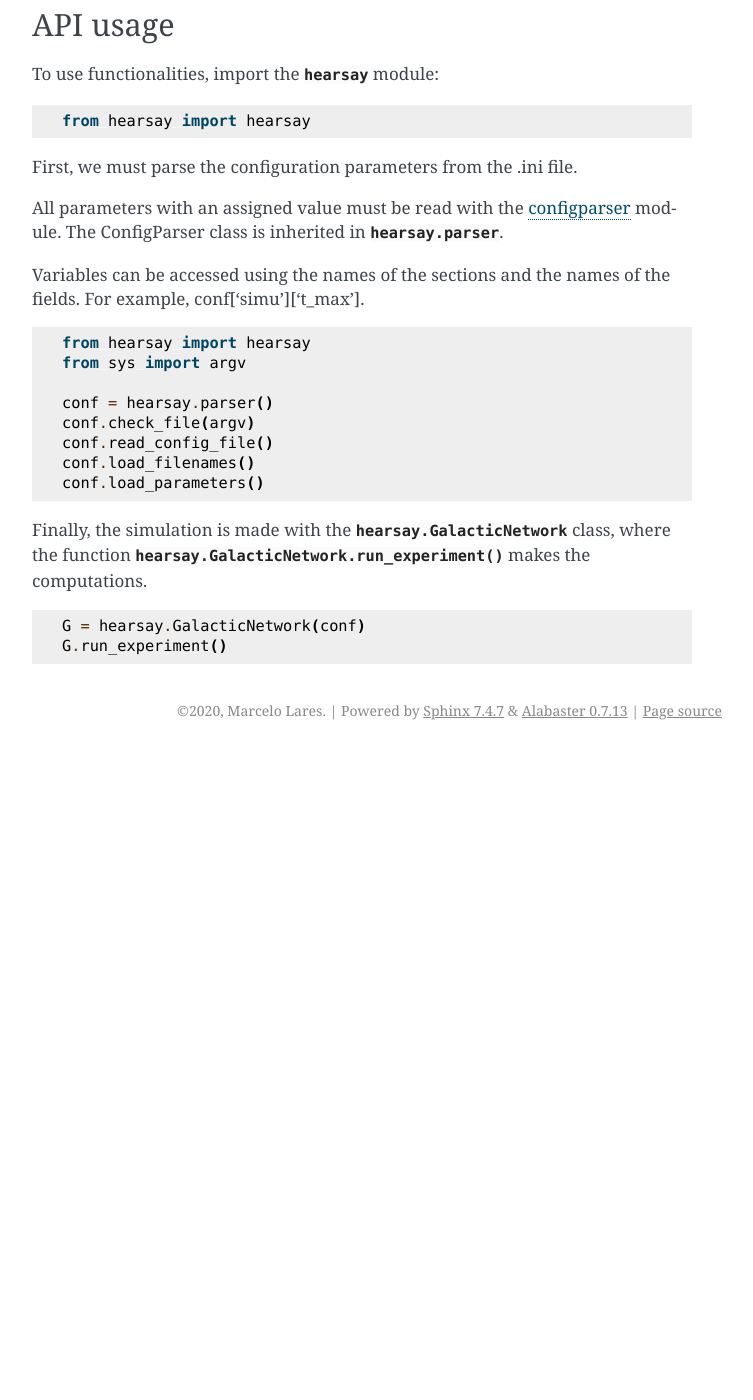
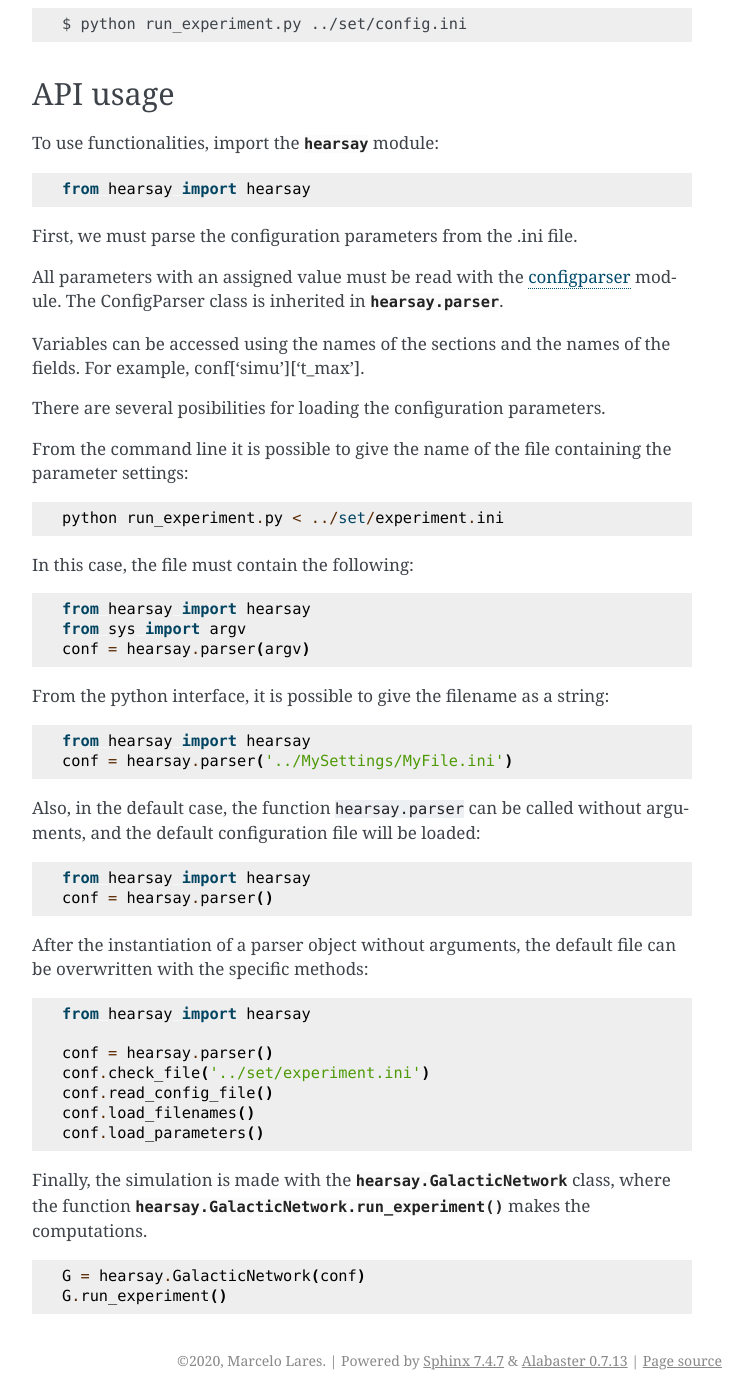
Before and after one commit to mlares/hearsay, a Sphinx documentation site: the page built from doc/source/api/usage.rst, in a window 1280 px wide and 1400 px high, scrolled down 1820 px. Shown: the whole window, without its empty margins (388-1141 px from the left). Built offline with Sphinx 7.4.7, drawn with Linux system fonts in a browser that asks for light colours; before the commit the page ends 2570 px from its top, so only the background shows below that; some of the changed text lies outside the part shown.

Commit message:
matrices

```diff
--- a/doc/source/api/usage.rst
+++ b/doc/source/api/usage.rst
@@ -15,7 +15,10 @@
 =============
 
 * A virtual environment is recomended
-* Install required packages with pip install -r requirements.txt
+* Install required packages with ::
+
+   pip install -r requirements.txt
+
 * Complete the configuration file
 
 
@@ -79,13 +80,12 @@
 so it will trigger fails in the testing process.  The fields are
 organized in three categories:
 
-- experiment
-  for the experiment ID.  Each time a new ID is used, it will generate
-  a new directory in the ``dir_output`` directory.
-- simu
-- output
-
-
+:experiment:
+   for the experiment ID.  Each time a new ID is used, it will generate
+   a new directory in the ``dir_output`` directory.
+:simu: for simulation parameters
+:output: for the names of directories and files that store simulation
+         results.
 
 
 
@@ -118,15 +118,47 @@
 Variables can be accessed using the names of the sections and the
 names of the fields.  For example, conf['simu']['t_max'].
 
+There are several posibilities for loading the configuration
+parameters.
 
+From the command line it is possible to give the name of the file
+containing the parameter settings::
+
+   python run_experiment.py < ../set/experiment.ini
+
+In this case, the file must contain the following::
+
+   from hearsay import hearsay
+   from sys import argv
+   conf = hearsay.parser(argv)
+
+From the python interface, it is possible to give the filename as a
+string:
 
 .. code-block:: python
 
    from hearsay import hearsay
-   from sys import argv
+   conf = hearsay.parser('../MySettings/MyFile.ini')
+
+Also, in the default case, the function ``hearsay.parser`` can be
+called without arguments, and the default configuration file will be
+loaded:
+
+.. code-block:: python
+
+   from hearsay import hearsay
+   conf = hearsay.parser()
+
+
+After the instantiation of a parser object without arguments, the
+default file can be overwritten with the specific methods:
+
+.. code-block:: python
+
+   from hearsay import hearsay
 
    conf = hearsay.parser()
-   conf.check_file(argv)
+   conf.check_file('../set/experiment.ini')
    conf.read_config_file()
    conf.load_filenames()
    conf.load_parameters()
```
Also changed, not shown: other parts of doc/source/api/usage.rst (+3 -5 lines), 3 other files.
